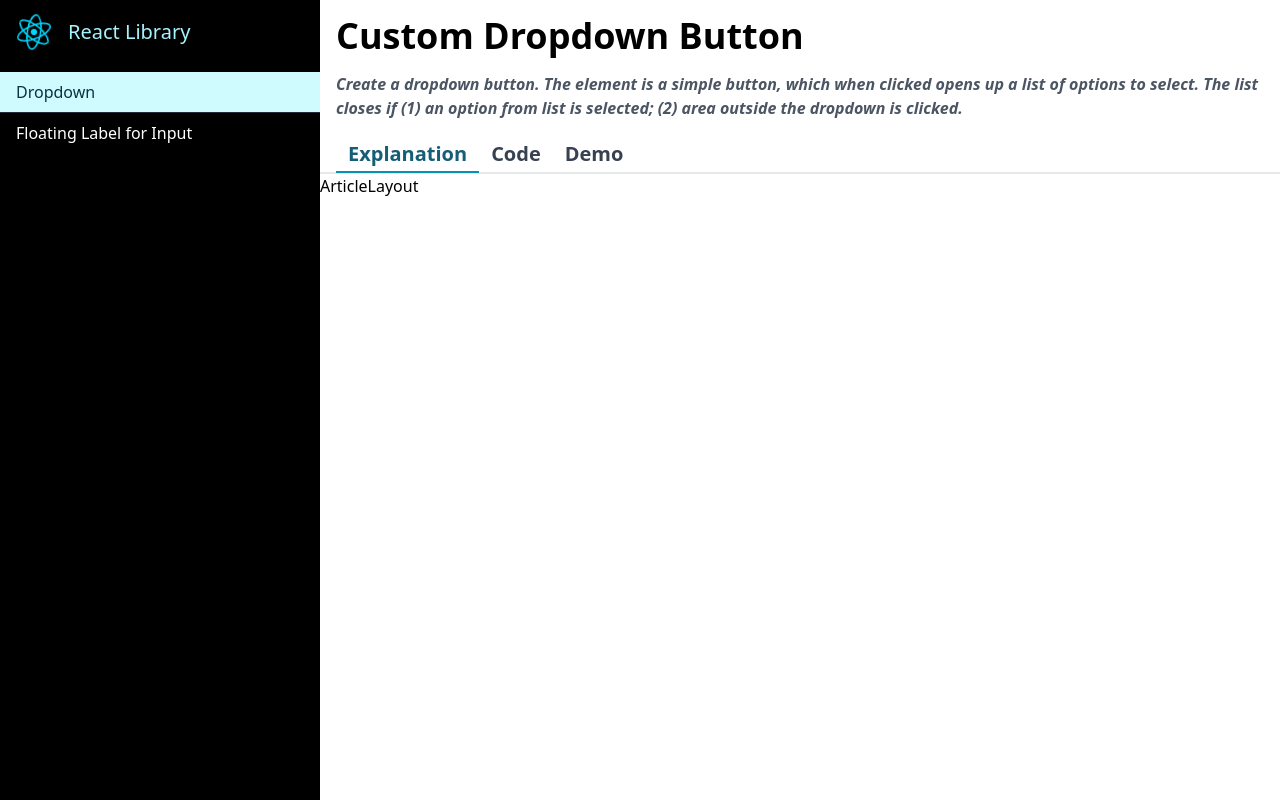
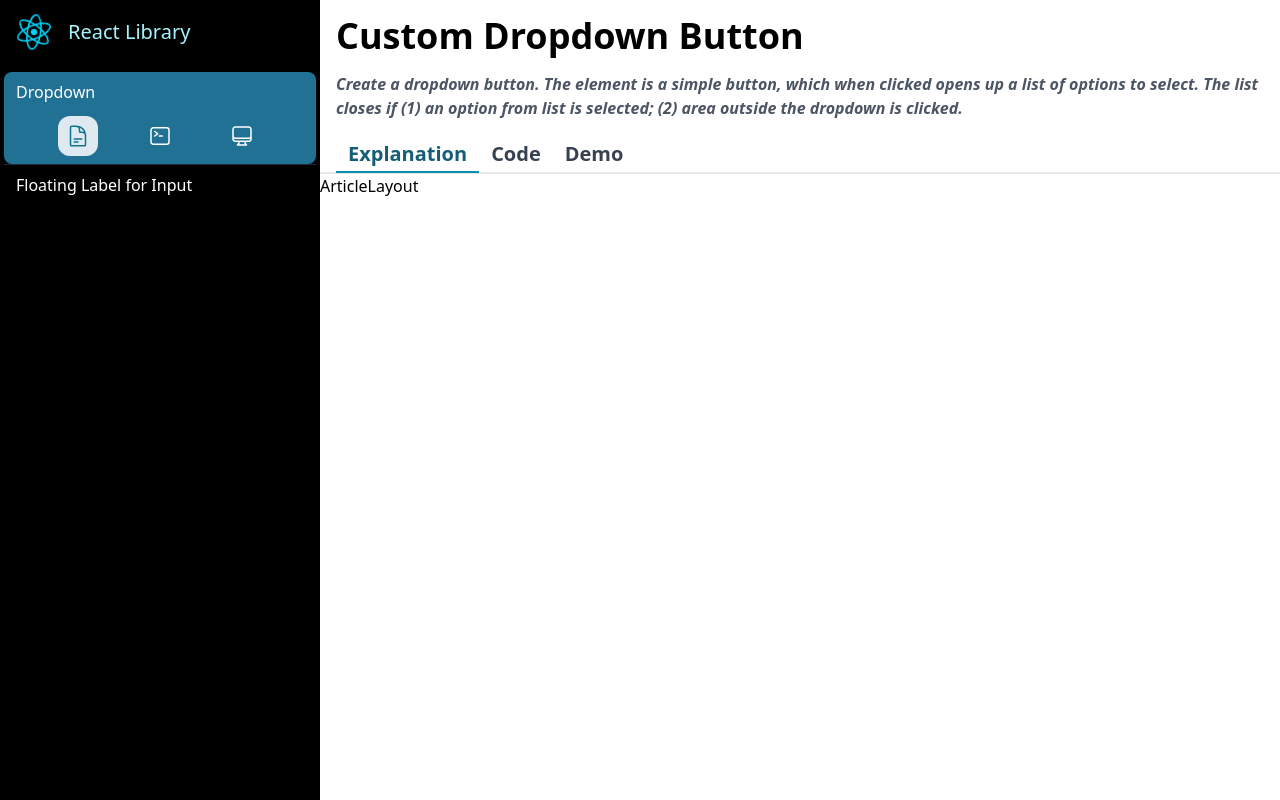
Before and after one commit to AkritiGhosh/ReactLibrary, a React (Vite) app: page /main/dropdown/explanation in a window 1280 px wide. Built offline with nearby package versions, Linux system fonts and the light colour scheme.

Commit message:
sub in components from code

```diff
--- a/src/component/sidebar/Sidebar.jsx
+++ b/src/component/sidebar/Sidebar.jsx
@@ -3,6 +3,8 @@ import Logo from "../logo/Logo";
 import data from "../../data/data";
 import { Link, useParams } from "react-router-dom";
 import { tabs } from "../../lib/constant";
+import SidebarActiveItem from "./SidebarActiveItem";
+import SidebarItem from "./SidebarItem";
 
 const Sidebar = () => {
   const currentPage = useParams().page;
@@ -12,21 +14,12 @@ const Sidebar = () => {
         <Logo />
         <h1 className="text-cyan-200 text-xl font-medium ">React Library</h1>
       </div>
-      <div className="flex flex-col divide-y divide-gray-800">
+      <div className="flex flex-col divide-y divide-gray-800 px-1">
         {data?.map((item) =>
           currentPage == item?.id ? (
-            <div className="w-full flex flex-col bg-cyan-100 px-4 py-2 font-medium text-cyan-950 ">
-              <h1 className="w-full">{item?.name}</h1>
-              <div className="w-full flex justify-between"></div>
-            </div>
+            <SidebarActiveItem data={item} />
           ) : (
-            <Link to={"/main/" + item?.id + "/" + tabs.ARTICLE}>
-              <div
-                className={`w-full text-white font-base px-4 py-2 hover:bg-cyan-300/40`}
-              >
-                {item?.name}
-              </div>
-            </Link>
+            <SidebarItem data={item} />
           )
         )}
       </div>
```
